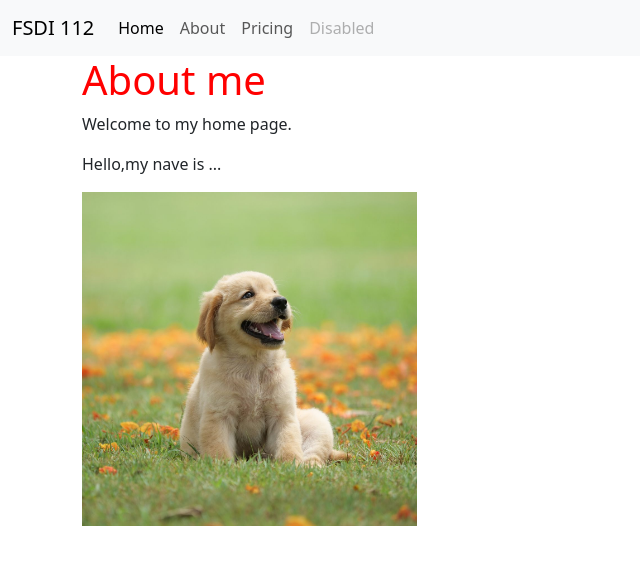
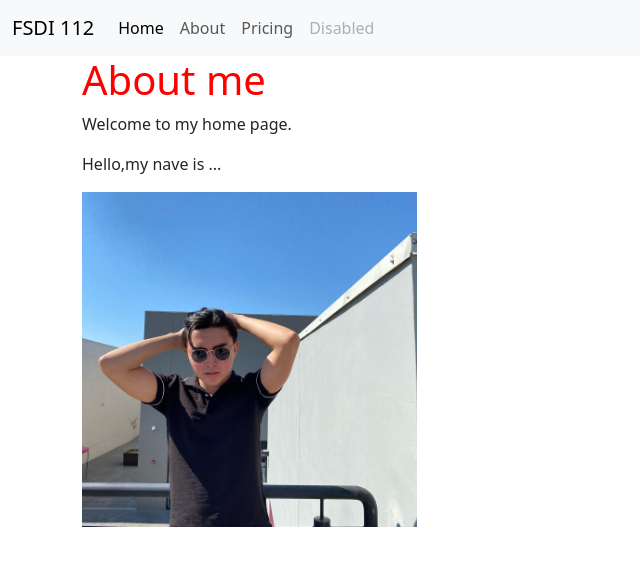
Before and after one commit to Frank151001/FSDI_112, a Django app: page /about/ in a window 1280 px wide. Shown: the top 566 px of the page, without its empty margins (0-640 px from the left). Run offline with Django 4.2, Linux system fonts and the light colour scheme.

Commit message:
First assignment

```diff
--- a/templates/about.html
+++ b/templates/about.html
@@ -7,5 +7,5 @@
 <h1>About me</h1>
 <p>Welcome to my home page.</p>
 <p>Hello,my nave is ...</p>
-<img src="{% static 'img/puppy.jpg'%}" style="width:30%;">
+<img src="{% static 'img/Imagen.jpg'%}" style="width:30%;">
 {% endblock content %}
```
Also changed, not shown: README.md (added), static/img/Imagen.jpg (added), 1 other file.
